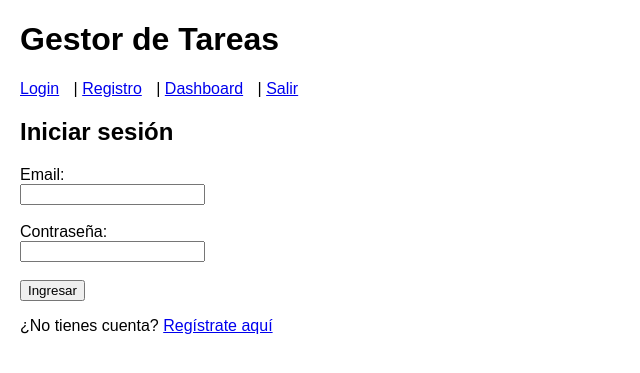
After one commit to IrinaMl122/Proyecto-Tesina---Bruno-y-Liendo, a Flask app: page /login in a window 1280 px wide. The commit adds this page. Shown: the top 373 px of the page, without its empty margins (0-640 px from the left). Run offline with Flask 3, Linux system fonts and the light colour scheme; some libraries are stand-ins or nearby versions.

Commit message:
Actualizacion del codigo

```diff
--- a/AppWeb/main.py
+++ b/AppWeb/main.py
@@ -1,7 +1,3 @@
-print("DEBUG: main.py se está ejecutando")
-import sys
-print("DEBUG: Python:", sys.version)
-
 from flask import Flask, render_template, request, redirect, url_for, session, flash
 from flask_mysqldb import MySQL
 from flask_bcrypt import Bcrypt
@@ -10,7 +6,7 @@ import MySQLdb.cursors
 app = Flask(__name__)
 app.secret_key = '4806MS'
 
-# Configuración MySQL (ajustá según tu XAMPP)
+# Configuración MySQL
 app.config['MYSQL_HOST'] = 'localhost'
 app.config['MYSQL_USER'] = 'root'
 app.config['MYSQL_PASSWORD'] = ''
@@ -19,7 +15,11 @@ app.config['MYSQL_DB'] = 'gestor_tareas'
 mysql = MySQL(app)
 bcrypt = Bcrypt(app)
 
-@app.route('/', methods=['GET', 'POST'])
+@app.route('/')
+def index():
+    return render_template('index.html')
+
+@app.route('/login', methods=['GET', 'POST'])
 def login():
     if request.method == 'POST':
         email = request.form.get('email')
--- /dev/null
+++ b/AppWeb/templates/base.html
@@ -0,0 +1,28 @@
+<!DOCTYPE html>
+<html lang="es">
+<head>
+    <meta charset="UTF-8">
+    <meta name="viewport" content="width=device-width, initial-scale=1.0">
+    <title>{% block title %}Mi App{% endblock %}</title>
+    <style>
+        body { font-family: Arial, sans-serif; margin: 20px; }
+        header { margin-bottom: 20px; }
+        nav a { margin-right: 10px; }
+    </style>
+</head>
+<body>
+    <header>
+        <h1>Gestor de Tareas</h1>
+        <nav>
+            <a href="{{ url_for('login') }}">Login</a> |
+            <a href="{{ url_for('register') }}">Registro</a> |
+            <a href="{{ url_for('dashboard') }}">Dashboard</a> |
+            <a href="{{ url_for('logout') }}">Salir</a>
+        </nav>
+    </header>
+
+    <main>
+        {% block content %}{% endblock %}
+    </main>
+</body>
+</html>
--- a/AppWeb/templates/login.html
+++ b/AppWeb/templates/login.html
@@ -1,20 +1,17 @@
 {% extends "base.html" %}
-{% block title %}Iniciar sesión - Gestor{% endblock %}
+
+{% block title %}Login{% endblock %}
 
 {% block content %}
-  <div class="card">
-    <h2>🔐 INICIO DE SESIÓN</h2>
+<h2>Iniciar sesión</h2>
+<form method="POST">
+    <label>Email:</label><br>
+    <input type="email" name="email" required><br><br>
 
-    <form method="POST" action="{{ url_for('login') }}" class="form">
-      <label>👤 Usuario (email)</label>
-      <input type="email" name="email" placeholder="tu@email.com" required>
+    <label>Contraseña:</label><br>
+    <input type="password" name="password" required><br><br>
 
-      <label>🔒 Contraseña</label>
-      <input type="password" name="password" placeholder="Contraseña" required>
-
-      <button type="submit">Iniciar sesión</button>
-    </form>
-
-    <p class="small">¿No tenés cuenta? <a href="{{ url_for('register') }}">Registrate</a></p>
-  </div>
+    <button type="submit">Ingresar</button>
+</form>
+<p>¿No tienes cuenta? <a href="{{ url_for('register') }}">Regístrate aquí</a></p>
 {% endblock %}
```
Also changed, not shown: AppWeb/templates/dashboard.html (+14 -0 lines), AppWeb/templates/index.html (deleted, +0 -42 lines), AppWeb/templates/register.html (+15 -18 lines).
